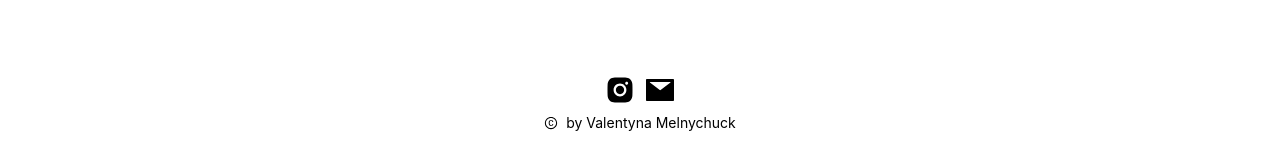
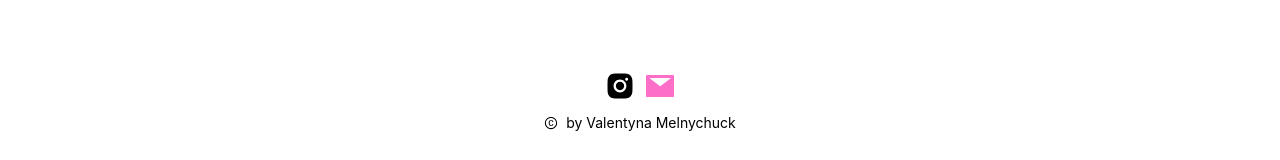
Before and after one commit to danylo-onishchuk/valya, a React (Create React App) app: page / in a window 1280 px wide. Shown: the part 701-861 px from the top of the page. Built offline with nearby package versions, Linux system fonts and the light colour scheme.

Commit message:
add email and insta

```diff
--- a/src/components/Footer/Footer.module.scss
+++ b/src/components/Footer/Footer.module.scss
@@ -13,6 +13,14 @@
   gap: 8px;
 }
 
+.icon {
+  color: black;
+}
+
+.iconEmail {
+  color: rgb(252, 110, 200);
+}
+
 .copyright {
   display: flex;
   align-items: center;
--- a/src/components/Footer/Footer.tsx
+++ b/src/components/Footer/Footer.tsx
@@ -5,8 +5,21 @@ export function Footer() {
   return (
     <footer className={styles.footer}>
       <div className={styles.icons}>
+        <a
+          href="https://www.instagram.com/valentyna_melnychuck"
+          target="_blanc"
+          className={styles.icon}
+        >
           <AiFillInstagram size={32} />
+        </a>
+        <a
+          href="https://mail.google.com/mail/?view=cm&fs=1&to=valentinaartislife@gmail.com"
+          target="_blank"
+          rel="noreferrer"
+          className={styles.iconEmail}
+        >
           <AiFillMail size={32} />
+        </a>
       </div>
 
       <div className={styles.copyright}>
```
Also changed, not shown: src/logo.svg (deleted). Lines whose indentation alone changed are shown as unchanged.
